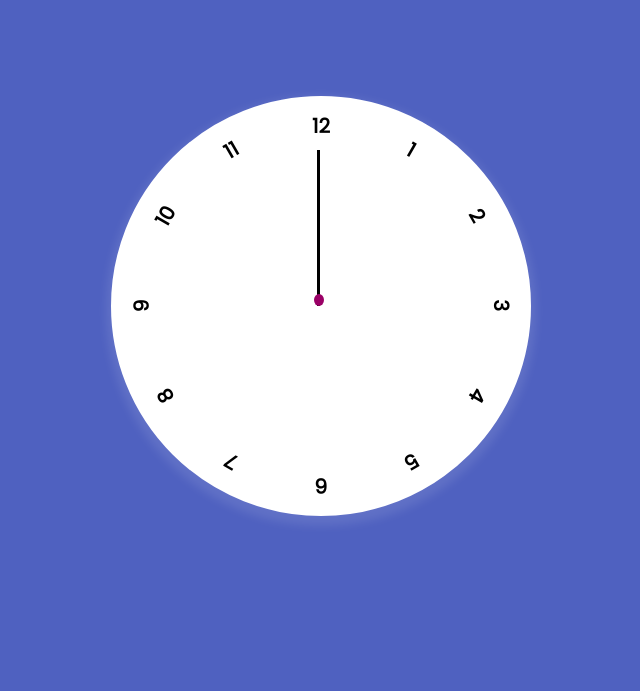
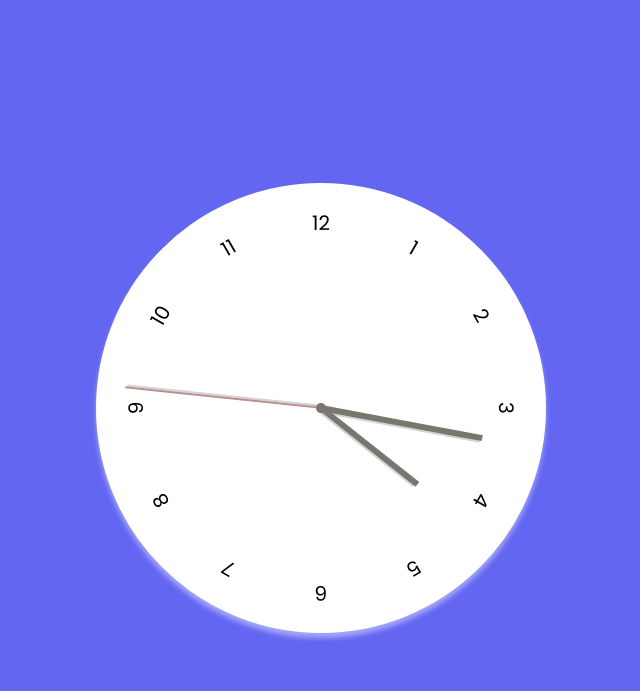
Before and after one commit to aaqyaar/Analogue-Clock, a plain HTML site: page index.html in a window 1280 px wide. Shown: the whole page, without its empty margins (319-959 px from the left). Drawn offline with Linux system fonts and the light colour scheme.

Commit message:
JavaScript Analogue Clock v4

```diff
--- a/css/style.css
+++ b/css/style.css
@@ -1,110 +1,96 @@
 @import url('https://fonts.googleapis.com/css2?family=Poppins&display=swap');
 
-* {
-    margin: 0;
-    padding: 0;
+*, *::after , *::before {
     box-sizing: border-box;
-}
-:root {
-    --bg-color: #4F61C0;
-    --dot-color: #9A0066;
-    --hands-color: #000000;
-    --hour-color: #D8315B;
-    --rotation: 0deg;
-}
-body {
-    background-color: var(--bg-color);
+    font-family: 'Poppins', sans-serif;
 }
 
-.display {
+body {
+    background: #6366f1;
+    min-height: 100vh;
+    overflow: hidden;
     display: flex;
     justify-content: center;
     align-items: center;
-    margin-top: 7.5%;
+
 }
 
+
+
 .clock {
+    position: relative;
+    width: 450px;
+    height: 450px;
     background-color: #fff;
     border-radius: 50%;
-    border: 15px solid #fff;
-    height: 420px;
-    width: 420px;
-    position: relative;
-    box-shadow: 0 5px 10px 5px rgba(255, 255, 255, 0.1);
+    border: 20px solid #fff;
+    box-shadow: 0 5px 5px rgba(255, 255, 255, 0.42);
+
 }
-.clock .elements {
+
+.clock .number {
+    --rotation: 0;
     position: absolute;
     width: 100%;
     height: 100%;
     text-align: center;
-    transform: var(--rotation);
-    font-family: 'Poppins', sans-serif;
-    font-weight: bold;
+    transform: rotate(var(--rotation));
+    padding-top: 5px;
     font-size: 20px;
 }
 
-/* CLOCK NUMBERS POSITIONS */
-.clock #number { transform: rotate(30deg); }
-.clock #number1 { transform: rotate(60deg); }
-.clock #number2 { transform: rotate(90deg); }
-.clock #number3 { transform: rotate(120deg); }
-.clock #number4 { transform: rotate(150deg); }
-.clock #number5 { transform: rotate(180deg); }
-.clock #number6 { transform: rotate(210deg); }
-.clock #number7 { transform: rotate(240deg); }
-.clock #number8 { transform: rotate(270deg); }
-.clock #number9 { transform: rotate(300deg); }
-.clock #number10 { transform: rotate(330deg); }
-.clock #number11 { transform: rotate(360deg); }
+.clock .number1 { --rotation: 30deg; }
+.clock .number2 { --rotation: 60deg; }
+.clock .number3 { --rotation: 90deg; }
+.clock .number4 { --rotation: 120deg; }
+.clock .number5 { --rotation: 150deg; }
+.clock .number6 { --rotation: 180deg; }
+.clock .number7 { --rotation: 210deg; }
+.clock .number8 { --rotation: 240deg; }
+.clock .number9 { --rotation: 270deg; }
+.clock .number10 { --rotation: 300deg; }
+.clock .number11 { --rotation: 330deg; }
+.clock .number12 { --rotation: 360deg; }
 
-/* CLOCK HANDS */
 .clock .hand {
-    width: 5px;
-    height: 40%;
+    z-index: 10;
+    --rotation: 0;
     position: absolute;
-    left: 49%;
     bottom: 50%;
-}
-.hand::after {
-    content: '';
-    position: absolute;
-    width: 200%;
-    display: block;
-    height: 12px;
-    background-color: var(--dot-color);
-    border-radius: 50%;
-    right: -30%;
-    bottom: 0%;
-}
-.hand .hour-hand {
-    width: 3px;
-    height: 100%;
-    background-color: var(--hour-color);
-    position: absolute;
-}
-.hand .minutes-hand {
-    width: 3px;
-    height: 100%;
-    background-color: var(--hands-color);
-    position: absolute;
-}
-.hand .second-hand {
-    width: 3px;
-    height: 100%;
-    background-color: var(--hands-color);
-    position: absolute;
+    left: 50%;
+    background-color: #78766f;
+    transform-origin: bottom;
+    transform: translateX(-50%) rotate(calc(var(--rotation) * 1deg));
+    box-shadow: 2px 2px rgba(128, 128, 128, 0.34);
+
 }
 
+.clock::after {
+    content: "";
+    position: absolute;
+    background-color: #78766f;
+    z-index: 11;
+    width: 10px;
+    height: 10px;
+    border-radius: 50%;
+    top: 50%;
+    left: 50%;
+    transform: translate(-50% , -50%);
+}
 
+.clock .hand.hour {
+    width: 6px;
+    height: 30%;
+}
 
-/* responsive media queries  for devices less 700px*/
+.clock .hand.minute{
+    width: 6px;
+    height: 40%;
+}
 
-/* @media (max-width: 700px) {
-    .display {
-        margin-top: 45%;
-    }
-    .clock {
-        height: 300px;
-        width: 300px;
-    }
-} */
+.clock .hand.second {
+    z-index: 9;
+    width: 2px;
+    height: 48%;
+    background-color: rosybrown;
+}
--- a/index.html
+++ b/index.html
@@ -12,24 +12,21 @@
 
     <div class="display">
         <div class="clock">
-            <div class="hand">
-                <div class="hour-hand" id="hour-hand"></div>
-                <div class="minutes-hand" id="minute-hand"></div>
-                <div class="second-hand" id="second-hand"></div>
-            </div>
-
-            <div class="elements" id="number">1</div>
-            <div class="elements" id="number1">2</div>
-            <div class="elements" id="number2">3</div>
-            <div class="elements" id="number3">4</div>
-            <div class="elements" id="number4">5</div>
-            <div class="elements" id="number5">6</div>
-            <div class="elements" id="number6">7</div>
-            <div class="elements" id="number7">8</div>
-            <div class="elements" id="number8">9</div>
-            <div class="elements" id="number9">10</div>
-            <div class="elements" id="number10">11</div>
-            <div class="elements" id="number11">12</div>
+            <div class="hand hour" id="hour"></div>
+            <div class="hand minute" id="minute"></div>
+            <div class="hand second" id="second"></div>
+            <div class="number number1">1</div>
+            <div class="number number2">2</div>
+            <div class="number number3">3</div>
+            <div class="number number4">4</div>
+            <div class="number number5">5</div>
+            <div class="number number6">6</div>
+            <div class="number number7">7</div>
+            <div class="number number8">8</div>
+            <div class="number number9">9</div>
+            <div class="number number10">10</div>
+            <div class="number number11">11</div>
+            <div class="number number12">12</div>
         </div>
     </div>
 
--- a/js/App.js
+++ b/js/App.js
@@ -1,12 +1,24 @@
-const hourHand = document.querySelector('#hour-hand');
-const minuteHand = document.querySelector('#minute-hand');
-const secondHand = document.querySelector('#second-hand');
+setInterval(() => {
+    setClock()
+}, 1000)
 
-const myDate = () => {
-    const theDate = new Date();
-    const seconds = (theDate.getSeconds) / 60;
-    const minutes = (seconds + theDate.getSeconds) / 60;
-    const hours = (minutes + theDate.getSeconds) / 12;
+const hourHand = document.querySelector('#hour')
+const minuteHand = document.querySelector('#minute')
+const secondHand = document.querySelector('#second')
+
+const setClock = () => {
+    const theDate = new Date()
+    const seconds = theDate.getSeconds() / 60;
+    const minutes = (seconds + theDate.getMinutes()) / 60;
+    const hours = (minutes + theDate.getHours()) / 12;
+
+    setRotation(secondHand, seconds)
+    setRotation(minuteHand, minutes)
+    setRotation(hourHand, hours)
 }
 
-setInterval(myDate, 1000)
+function setRotation(element, rotation) {
+    element.style.setProperty('--rotation', rotation * 360)
+}
+
+setClock()
```
